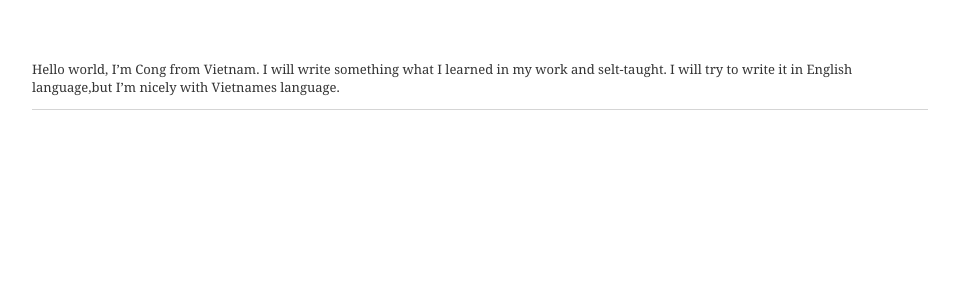
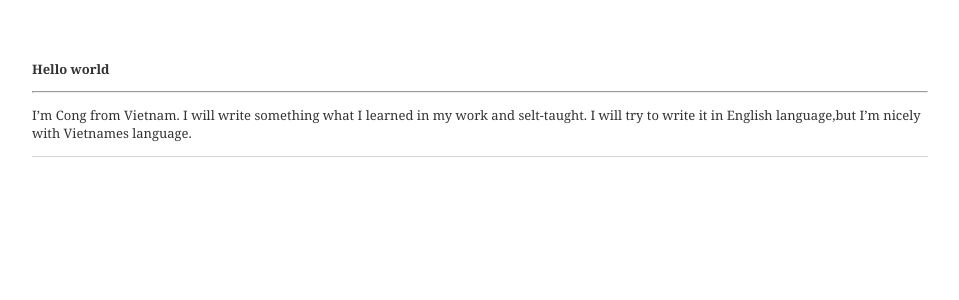
Before and after one commit to congdv/congdv.github.io, a Jekyll site: the page built from _posts/2016-11-23-hello-world.md, in a window 1280 px wide. Shown: the top 300 px of the page, without its empty margins (160-1119 px from the left). Built offline with Jekyll 4.4.1, drawn with Linux system fonts in a browser that asks for light colours; Markdown is read by kramdown in place of the engine named in the settings.

Commit message:
Update 2016-11-23-hello-world.md

```diff
--- a/_posts/2016-11-23-hello-world.md
+++ b/_posts/2016-11-23-hello-world.md
@@ -4,4 +4,6 @@ title: "Hello world"
 date: 2016-11-23
 ---
 
-Hello world, I'm Cong from Vietnam. I will write something what I learned in my work and selt-taught. I will try to write it in English language,but I'm nicely with Vietnames language.
+**Hello world**
+<hr>
+I'm Cong from Vietnam. I will write something what I learned in my work and selt-taught. I will try to write it in English language,but I'm nicely with Vietnames language.
```
